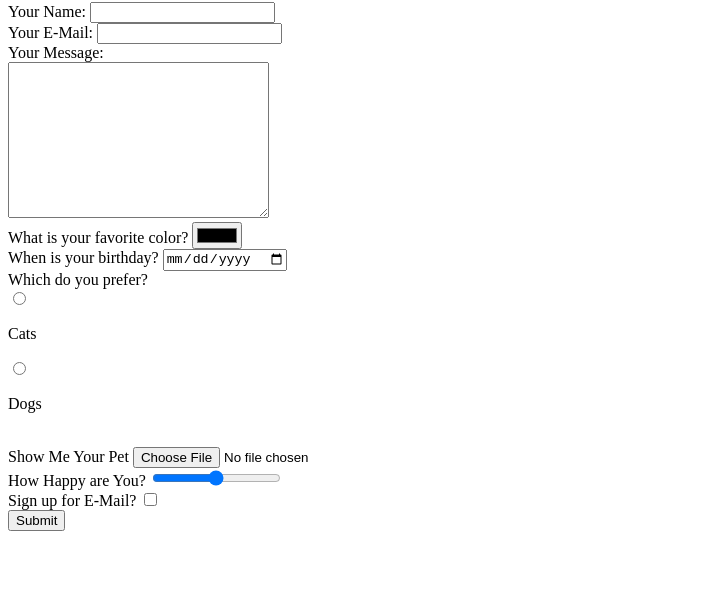
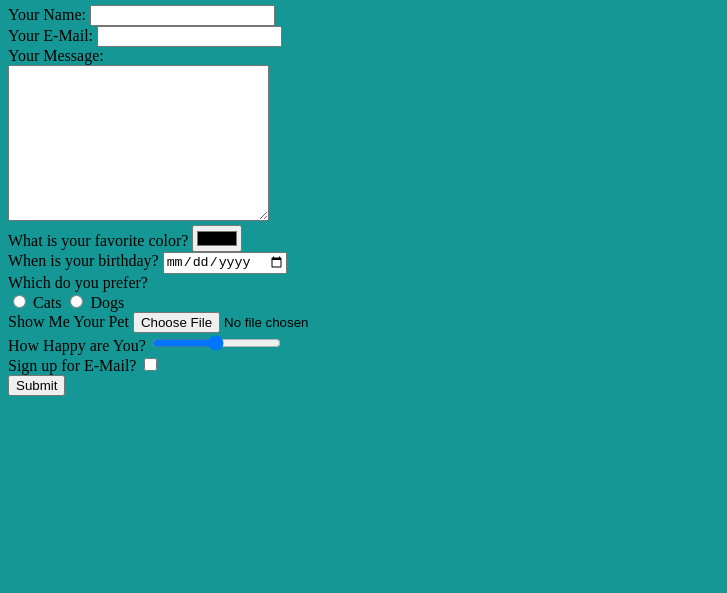
Before and after one commit to svbentley20/CV, a plain HTML site: page contact.html in a window 1280 px wide. Shown: the part 207-800 px from the top of the page, without its empty margins (0-727 px from the left). Drawn offline with Linux system fonts and the light colour scheme.

Commit message:
New contact

```diff
--- a/contact.html
+++ b/contact.html
@@ -3,6 +3,7 @@
 <head>
     <meta charset="UTF-8">
     <title>Contact Me</title>
+    <link rel="stylesheet" href="styles.css">
 </head>
 <body>
     <h1>How to Reach Me</h1>
@@ -28,8 +29,8 @@
         <br/>
         <label>Which do you prefer?</label>
         <br/>
-        <input type="radio" name="cat"> <p>Cats</p>
-        <input type="radio" name="dog"> <p>Dogs</p>
+        <input type="radio" name="animal"> <label>Cats</label>
+        <input type="radio" name="animal"> <label>Dogs</label>
         <br/>
         <label>Show Me Your Pet</label>
         <input type="file" name="pet">
```
